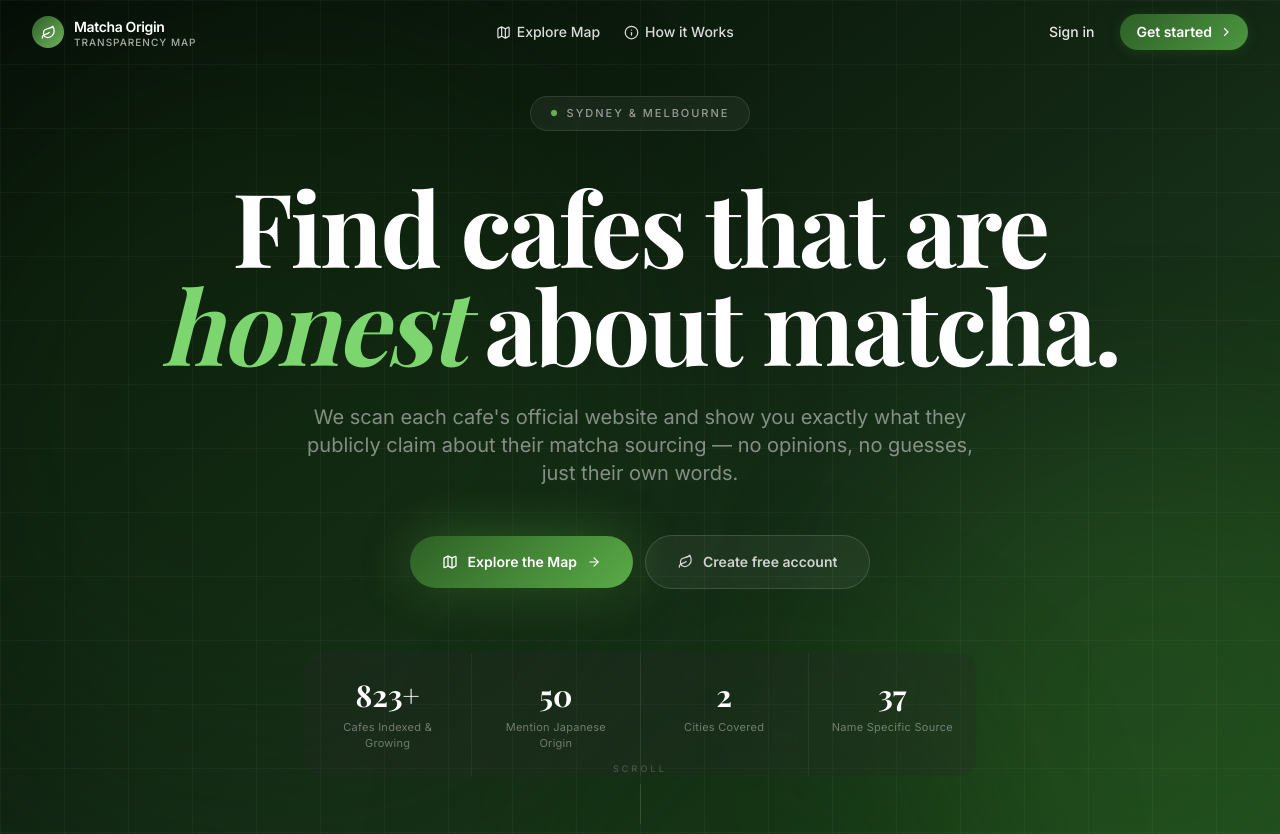
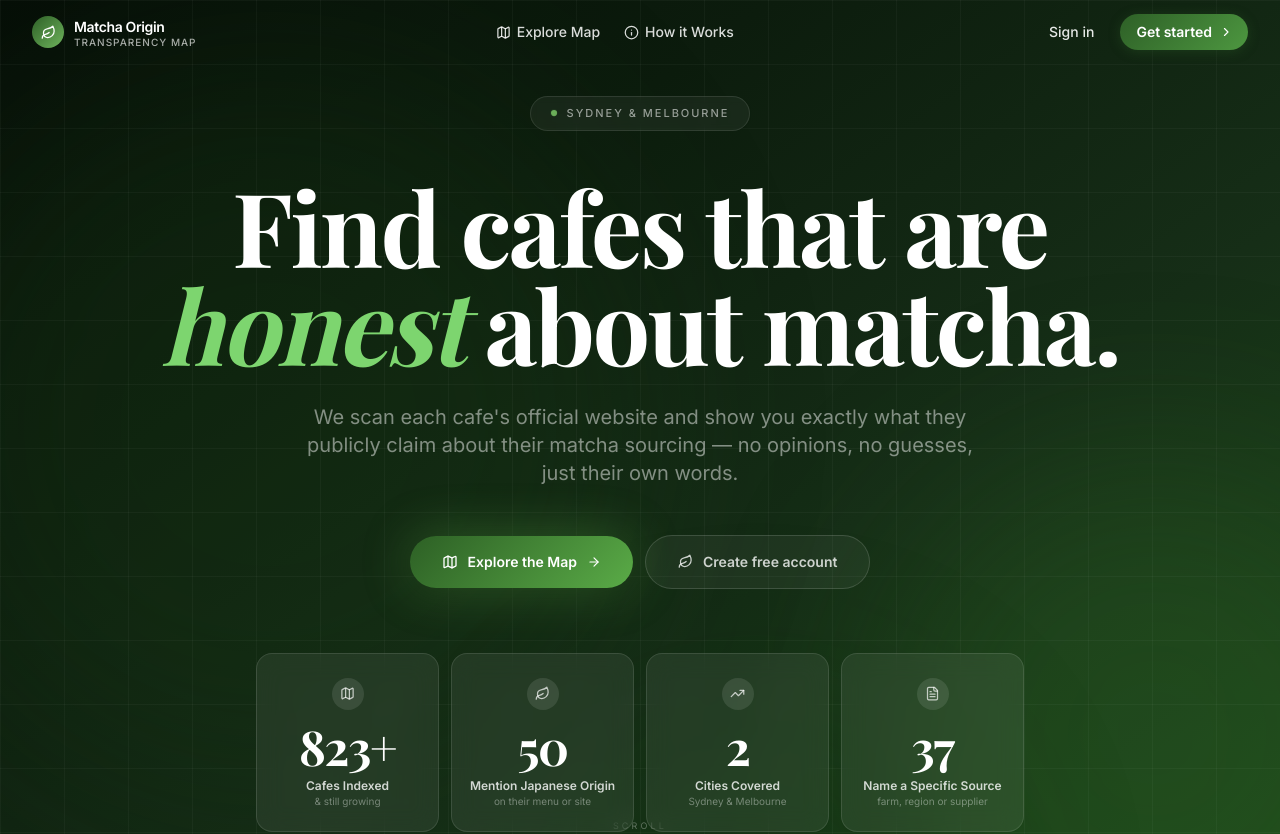
Before and after one commit to eishi0308/matcha-license, a Next.js app in the folder frontend/: page / in a window 1280 px wide. Shown: the top 834 px of the page. Built offline with nearby package versions, Linux system fonts and the light colour scheme; a web font is replaced by a local one.

Commit message:
feat: redesign stats section with glass cards, icons and better typography

```diff
--- a/frontend/src/app/page.tsx
+++ b/frontend/src/app/page.tsx
@@ -27,10 +27,10 @@ const SPRING = { type: "spring" as const, stiffness: 300, damping: 28 };
 // ── Data ──────────────────────────────────────────────────────────────────
 
 const STATS = [
-  { value: 823, suffix: "+", label: "Cafes Indexed & Growing" },
-  { value: 50,  suffix: "",  label: "Mention Japanese Origin" },
-  { value: 2,   suffix: "",  label: "Cities Covered" },
-  { value: 37,  suffix: "",  label: "Name Specific Source" },
+  { value: 823, suffix: "+", label: "Cafes Indexed", sublabel: "& still growing", icon: "map" },
+  { value: 50,  suffix: "",  label: "Mention Japanese Origin", sublabel: "on their menu or site", icon: "leaf" },
+  { value: 2,   suffix: "",  label: "Cities Covered", sublabel: "Sydney & Melbourne", icon: "cities" },
+  { value: 37,  suffix: "",  label: "Name a Specific Source", sublabel: "farm, region or supplier", icon: "file" },
 ];
 
 const LEVEL_CARDS = [
@@ -243,18 +243,36 @@ export default function HomePage() {
           </motion.div>
 
           {/* Animated stats */}
-          <motion.div className="grid grid-cols-2 sm:grid-cols-4 gap-px rounded-2xl overflow-hidden w-full max-w-2xl"
-            style={{ background: "rgba(255,255,255,0.06)" }}
+          <motion.div
+            className="grid grid-cols-2 sm:grid-cols-4 gap-3 w-full max-w-3xl"
             initial={{ opacity: 0, y: 28 }} animate={{ opacity: 1, y: 0 }}
             transition={{ duration: 0.72, delay: 1.45, ease: EASE }}
           >
-            {STATS.map((s) => (
-              <div key={s.label} className="flex flex-col items-center py-6 px-4" style={{ background: "rgba(0,0,0,0.24)" }}>
-                <span className="font-display text-3xl font-bold text-white">
+            {STATS.map((s, i) => (
+              <motion.div
+                key={s.label}
+                className="relative flex flex-col items-center text-center px-4 py-6 rounded-2xl overflow-hidden"
+                style={{ background: "rgba(255,255,255,0.07)", border: "1px solid rgba(255,255,255,0.11)", backdropFilter: "blur(12px)" }}
+                initial={{ opacity: 0, y: 20 }}
+                animate={{ opacity: 1, y: 0 }}
+                transition={{ duration: 0.5, delay: 1.55 + i * 0.1, ease: EASE }}
+              >
+                {/* icon */}
+                <div className="mb-3 w-8 h-8 rounded-full flex items-center justify-center" style={{ background: "rgba(255,255,255,0.1)" }}>
+                  {s.icon === "map"    && <Map     size={15} className="text-white/70" />}
+                  {s.icon === "leaf"   && <Leaf    size={15} className="text-white/70" />}
+                  {s.icon === "cities" && <TrendingUp size={15} className="text-white/70" />}
+                  {s.icon === "file"   && <FileText size={15} className="text-white/70" />}
+                </div>
+                {/* number */}
+                <span className="font-display font-black text-white leading-none" style={{ fontSize: "clamp(2rem,5vw,3rem)", letterSpacing: "-0.03em" }}>
                   <CountUp to={s.value} suffix={s.suffix} />
                 </span>
-                <span className="text-[11px] mt-1.5 tracking-wide" style={{ color: "rgba(255,255,255,0.38)" }}>{s.label}</span>
-              </div>
+                {/* label */}
+                <span className="mt-2 text-[12px] font-semibold leading-tight text-white/80">{s.label}</span>
+                {/* sublabel */}
+                <span className="mt-0.5 text-[10px] leading-tight" style={{ color: "rgba(255,255,255,0.38)" }}>{s.sublabel}</span>
+              </motion.div>
             ))}
           </motion.div>
         </motion.div>
```
